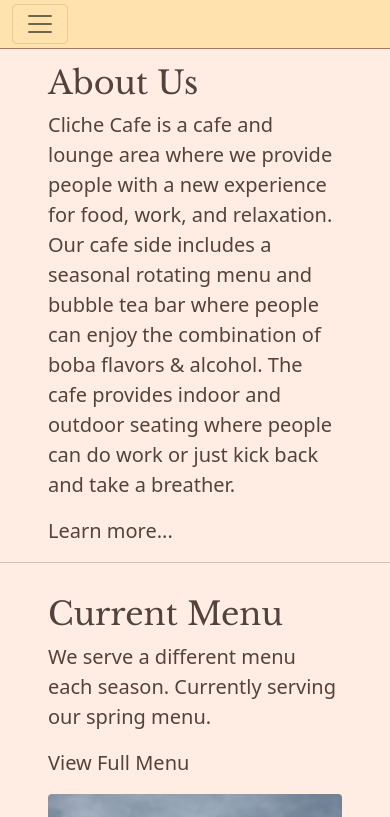
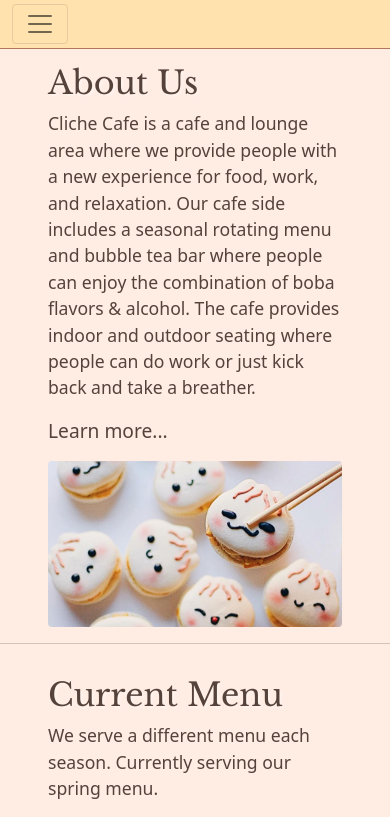
Before and after one commit to JoumanaLaude/cliche-cafe-react, a React (Create React App) app: page /home in a window 390 px wide. Shown: the top 817 px of the page. Built offline with nearby package versions, Linux system fonts and the light colour scheme.

Commit message:
converted cols, made mobile view font smaller

```diff
--- a/src/App.css
+++ b/src/App.css
@@ -125,3 +125,9 @@
   display: inline-block;
   text-decoration: none;
   transition: transform 80ms ease-in; }
+
+  @media screen and (max-width: 700px) {
+    .lead {
+      font-size: 1.1rem;
+    }
+  }
--- a/src/components/Home.js
+++ b/src/components/Home.js
@@ -1,7 +1,7 @@
 import React from 'react';
 import Slider from "./Slider"
 import Images from "../images"
-import { Row } from 'reactstrap';
+import { Col, Row } from 'reactstrap';
 import macarons from '../assets/images/pages/bao-macarons.png';
 import pudding from '../assets/images/pages/mango-pudding-jelly.jpg';
 import outdoor from '../assets/images/pages/cafe-outside.jpg';
@@ -14,30 +14,30 @@
       <Slider images={Images} />
       <div className="container mt-3 pt-5 px-5">
         <Row>
-          <div className="col col-sm pr-1">
+          <Col lg={6}>
             <TitleText titleText={HomePageContent.introParagraph.titleText} bodyText={HomePageContent.introParagraph.bodyText} />
-            <a href="about.html" className="lead"><strong>Learn more...</strong></a>
-          </div>
-          <div className="col d-none d-lg-block my-3">
+            <p className="lead"><a href="about.html"><strong>Learn more...</strong></a></p>
+          </Col>
+          <Col>
             <img src={macarons} width="600" height="300" className="img-fluid rounded float-right" alt="Bao themed macarons" />
-          </div>
+          </Col>
         </Row>
       </div>
 
       <hr />
       <div className="container pt-3 pb-3 px-5">
         <Row className="justify-content-md-center">
-          <div className="col col-4 d-none d-lg-block">
-          <TitleText titleText={HomePageContent.foodParagraph.titleText} bodyText={HomePageContent.foodParagraph.bodyText} />
-          </div>
-          <div className="col">
-          <TitleText titleText={HomePageContent.menuParagraph.titleText} bodyText={HomePageContent.menuParagraph.bodyText} />
+          <Col lg={4} className="d-none d-lg-block">
+            <TitleText titleText={HomePageContent.foodParagraph.titleText} bodyText={HomePageContent.foodParagraph.bodyText} />
+          </Col>
+          <Col>
+            <TitleText titleText={HomePageContent.menuParagraph.titleText} bodyText={HomePageContent.menuParagraph.bodyText} />
             <p className="text-left"><a href="menus.html" className="lead"><strong>View Full Menu</strong></a></p>
             <img src={pudding} width="300" height="220" className="img-fluid rounded" alt="Popular mango jelly pudding" />
-          </div>
-          <div className="col-4 d-none d-lg-block">
-          <TitleText titleText={HomePageContent.drinksParagraph.titleText} bodyText={HomePageContent.drinksParagraph.bodyText} />
-          </div>
+          </Col>
+          <Col lg={4} className="d-none d-lg-block">
+            <TitleText titleText={HomePageContent.drinksParagraph.titleText} bodyText={HomePageContent.drinksParagraph.bodyText} />
+          </Col>
         </Row>
       </div>
 
@@ -48,7 +48,7 @@
             <img src={outdoor} width="600" height="300" className="img-fluid rounded" alt="The cafe outside" />
           </div>
           <div className="col col-sm">
-          <TitleText titleText={HomePageContent.workspaceParagraph.titleText} bodyText={HomePageContent.workspaceParagraph.bodyText} />
+            <TitleText titleText={HomePageContent.workspaceParagraph.titleText} bodyText={HomePageContent.workspaceParagraph.bodyText} />
             <a href="reserve.html" className="text-right lead"><strong>Reserve Workspace</strong></a>
           </div>
         </Row>
```
